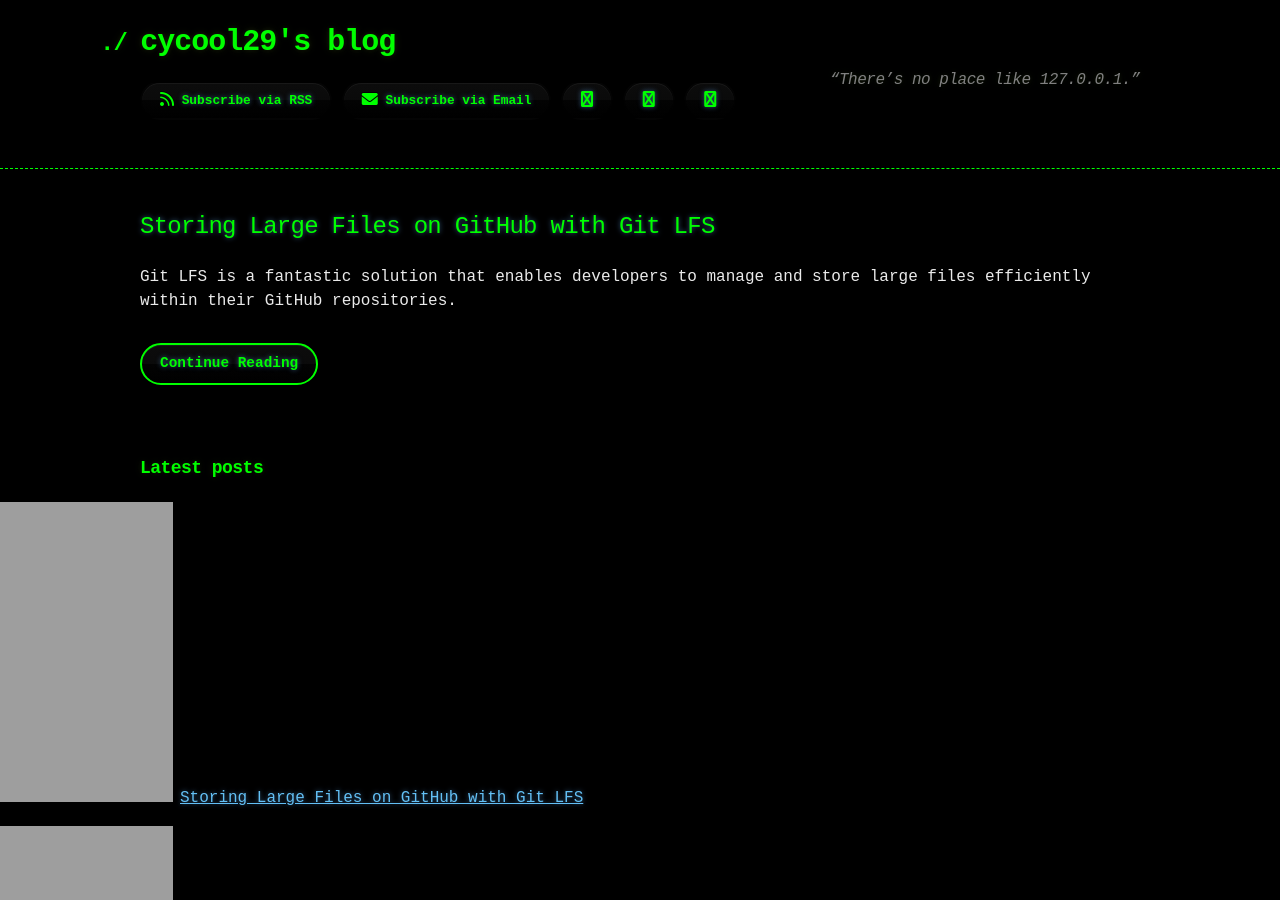
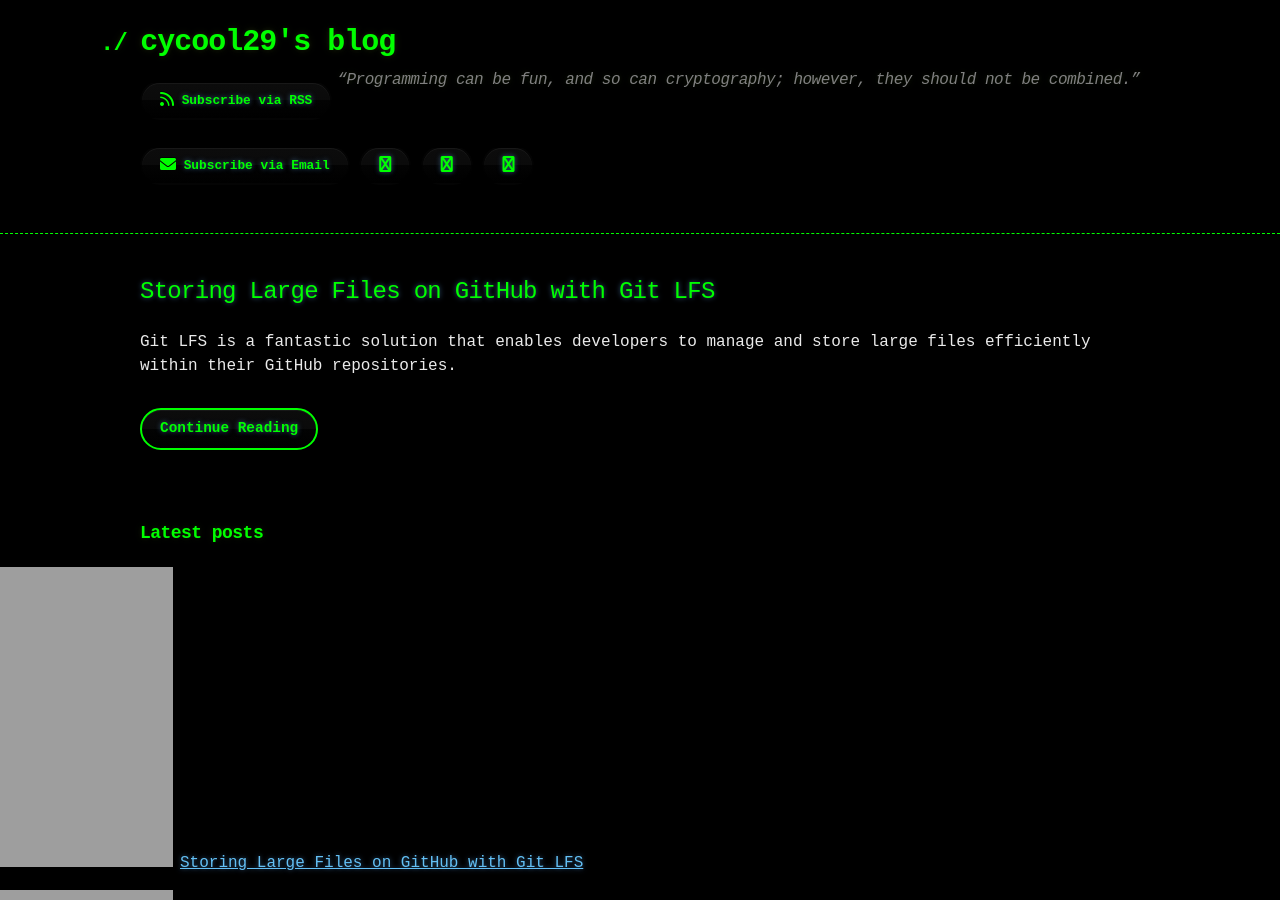
Before and after one commit to cycool29/cycool29.github.io, a Jekyll site: the page built from index.md, in a window 1280 px wide and 900 px high. Built offline with Jekyll 4.4.1, drawn with Linux system fonts in a browser that asks for light colours; a style sheet for code colours, icons or effects is not loaded.

Commit message:
Update quotes

```diff
--- a/_config.yml
+++ b/_config.yml
@@ -1,5 +1,5 @@
 title: cycool29's blog
-description: "“There’s no place like 127.0.0.1.” "
+description: "“Programming can be fun, and so can cryptography; however, they should not be combined.” "
 bio: A high school student. Intermediate in Python, Git, Bash. Learning JavaScript. He/Him. "
 author: cycool29
 url: https://cycool29.github.io
```
